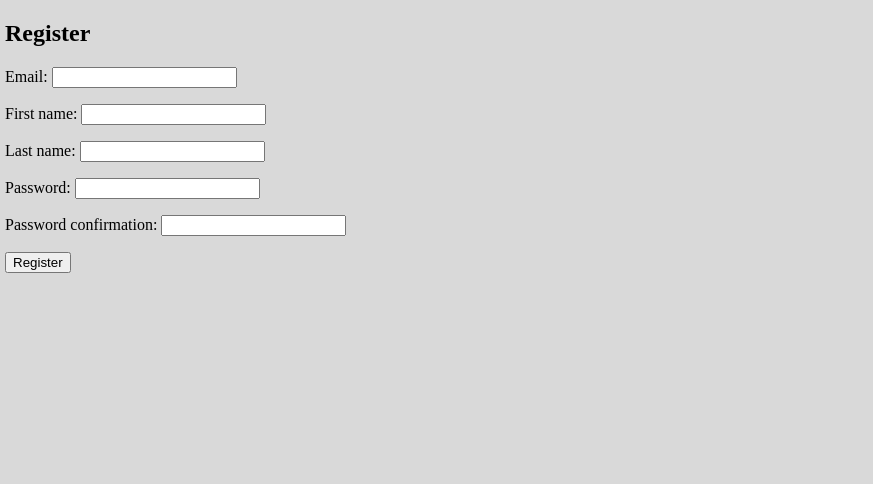
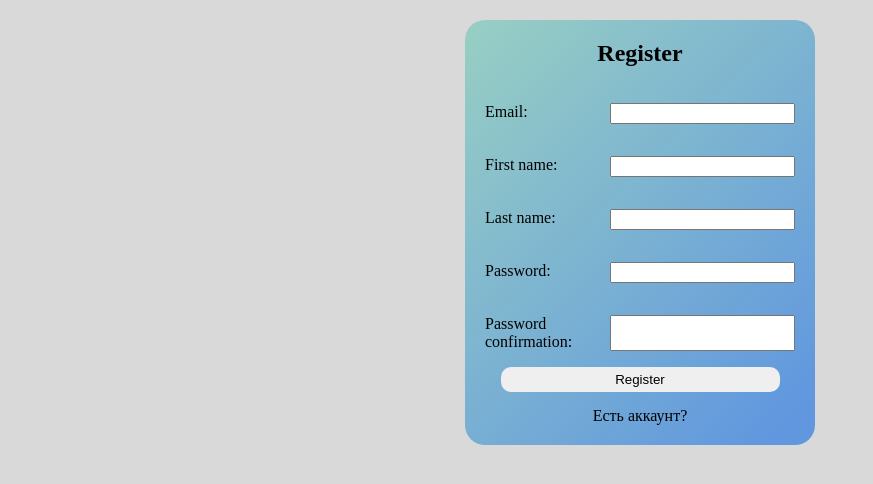
Before and after one commit to rubix0307/telegram_ad_buyer, a Django app: page /register/ in a window 1280 px wide. Shown: the part 33-517 px from the top of the page, without its empty margins (0-873 px from the left). Run offline with Django 4.2, Linux system fonts and the light colour scheme; some libraries are stand-ins or nearby versions.

Commit message:
add .auth

```diff
--- a/user/templates/user/login.html
+++ b/user/templates/user/login.html
@@ -1,10 +1,14 @@
 {% extends 'base.html' %}
 
 {% block main %}
+<div class="auth">
     <h2>Login</h2>
     <form method="post">
         {% csrf_token %}
         {{ form.as_p }}
         <button type="submit">Login</button>
     </form>
+    <a href="{% url 'register' %}" class="next_auth_form">Нет аккаунта?</a>
+</div>
+
 {% endblock %}
--- a/user/templates/user/register.html
+++ b/user/templates/user/register.html
@@ -1,10 +1,13 @@
 {% extends 'base.html' %}
 
 {% block main %}
+<div class="auth">
     <h2>Register</h2>
     <form method="post">
         {% csrf_token %}
         {{ form.as_p }}
         <button type="submit">Register</button>
     </form>
+    <a href="{% url 'login' %}" class="next_auth_form">Есть аккаунт?</a>
+</div>
 {% endblock %}
```
Lines whose indentation alone changed are shown as unchanged.
